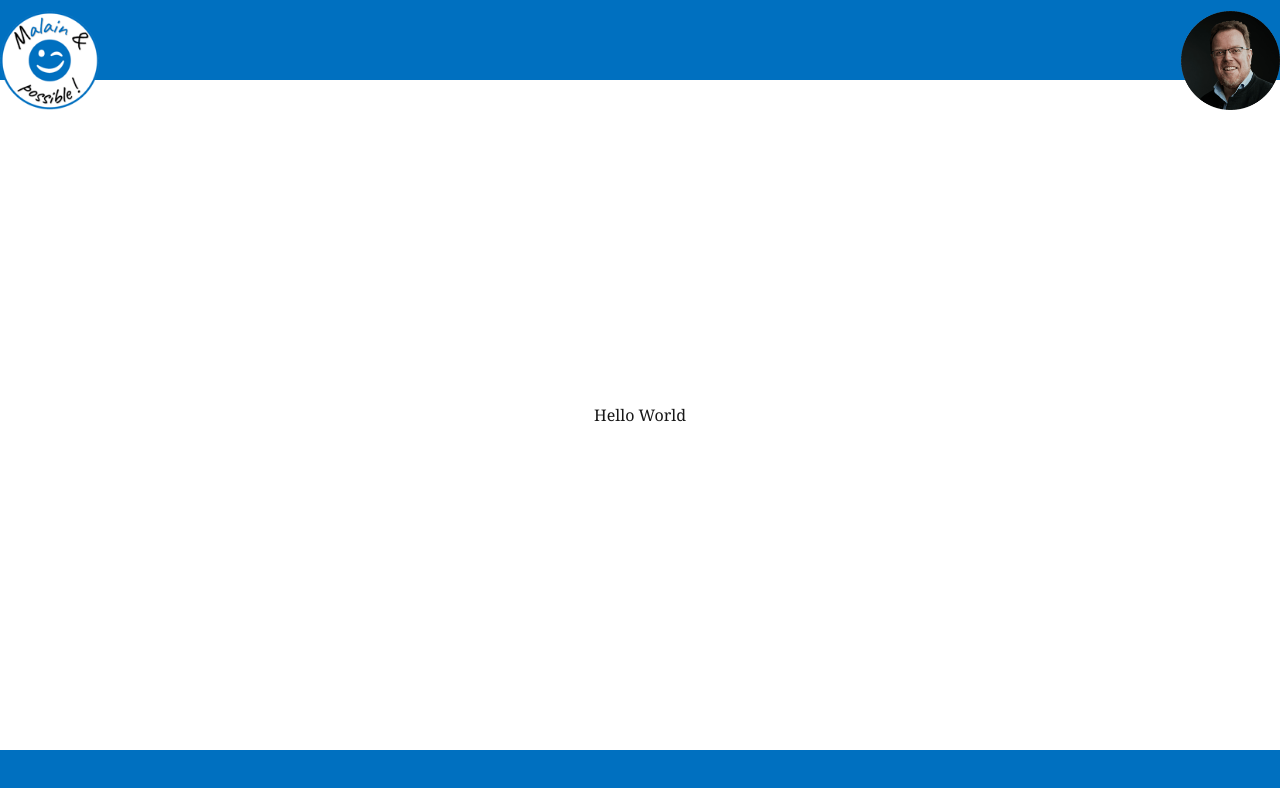
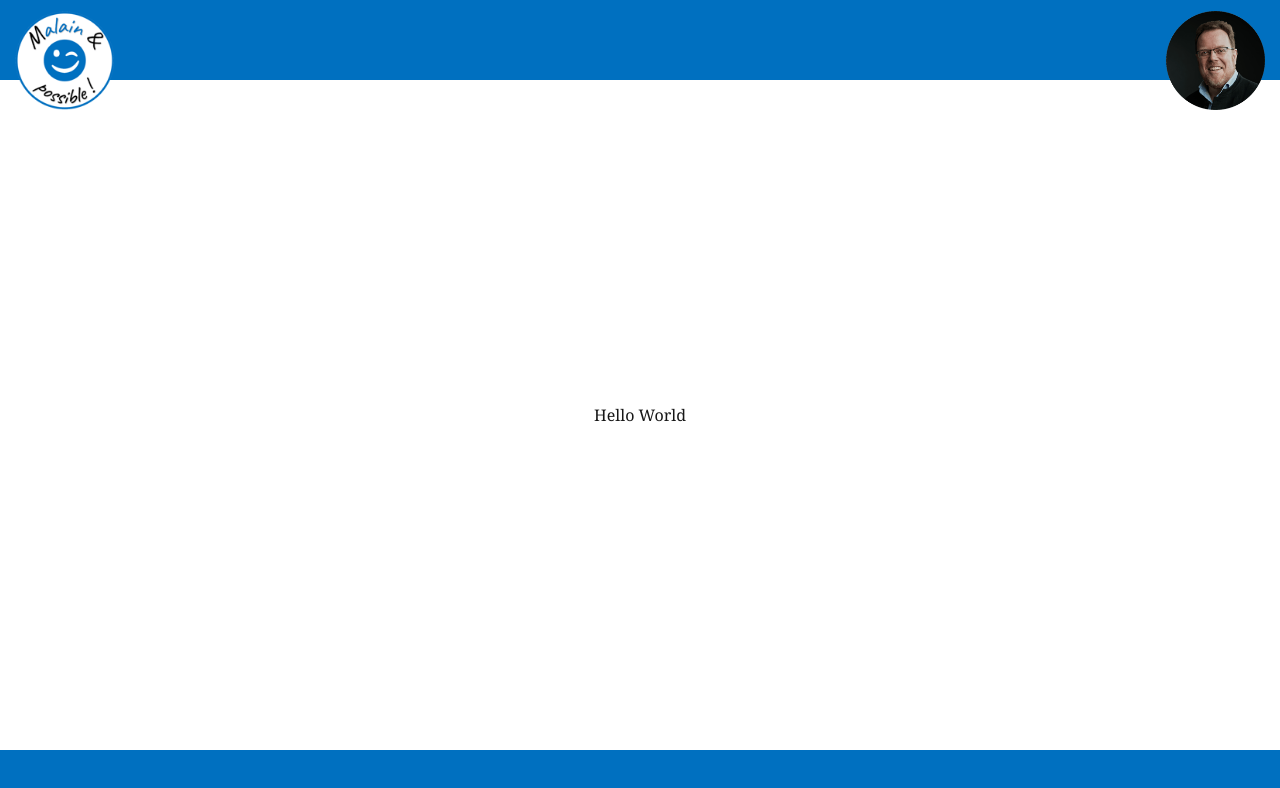
Before and after one commit to AlainMeunierFr/web-malain-et-possible, a Next.js app: page / in a window 1280 px wide. Shown: the top 788 px of the page. Built offline with nearby package versions, Linux system fonts and the light colour scheme.

Commit message:
Add 11px spacing left of logo and right of photo

```diff
--- a/components/Header.module.css
+++ b/components/Header.module.css
@@ -17,7 +17,8 @@
   position: absolute;
   /* Début à 11px pour 914px = 1.2% */
   top: max(11px, 1.2vh);
-  left: 0;
+  /* 11px à gauche pour 914px = 1.2% */
+  left: max(11px, 1.2vw);
   z-index: 1001;
 }
 
@@ -34,7 +35,8 @@
   position: absolute;
   /* Début à 11px pour 914px = 1.2% */
   top: max(11px, 1.2vh);
-  right: 0;
+  /* 11px à droite pour 914px = 1.2% */
+  right: max(11px, 1.2vw);
   z-index: 1001;
 }
 
```
